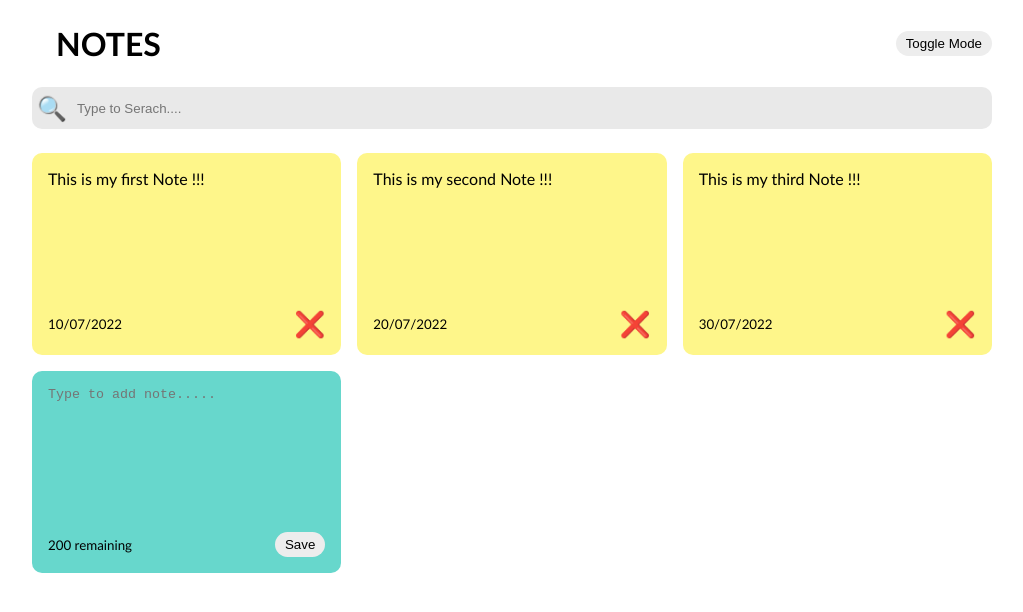
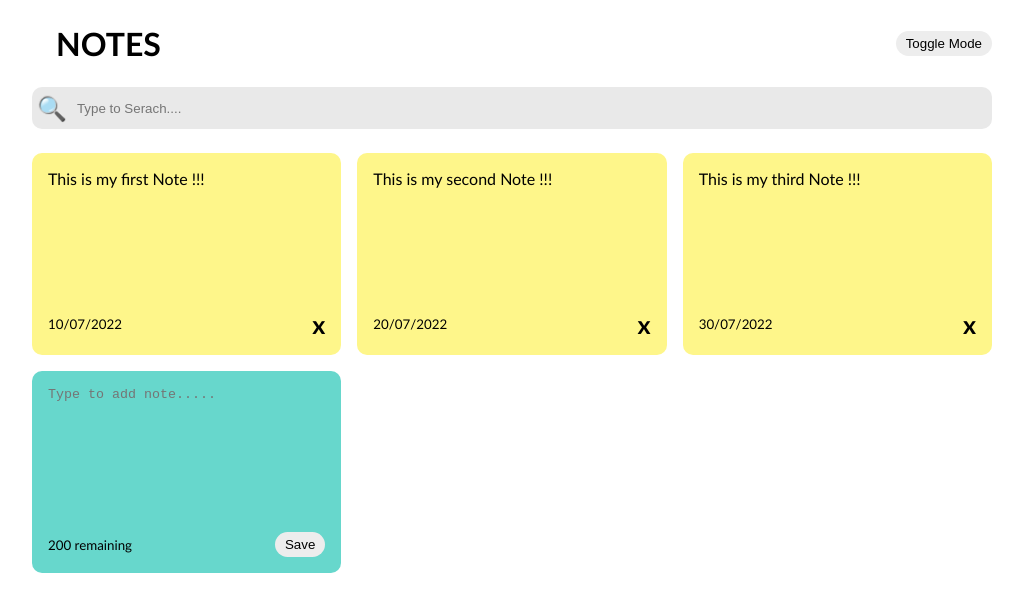
Before and after one commit to Aboli56/Notes-App, a React (Create React App) app: page / in a window 1280 px wide. Shown: the top 612 px of the page, without its empty margins (128-1151 px from the left). Built offline with nearby package versions, Linux system fonts and the light colour scheme.

Commit message:
Update Note.jsx

```diff
--- a/src/components/Note.jsx
+++ b/src/components/Note.jsx
@@ -6,7 +6,7 @@ const Note = ({id , text, date, handleDeleteNote}) => {
       <span>{text}</span>
       <div className='note-footer'>
         <small>{date}</small>
-        <h2 className='delete-icon' onClick={()=>handleDeleteNote(id)}>❌</h2>
+        <h2 className='delete-icon' onClick={()=>handleDeleteNote(id)}>x</h2>
       </div>
     </div>
   )
```
